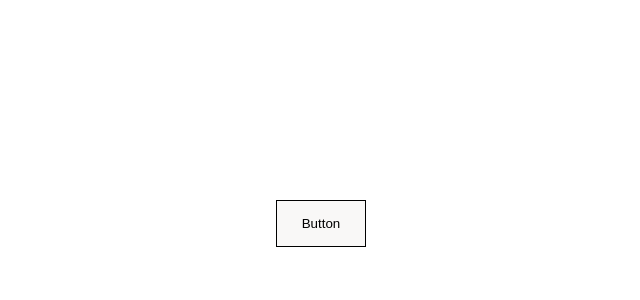
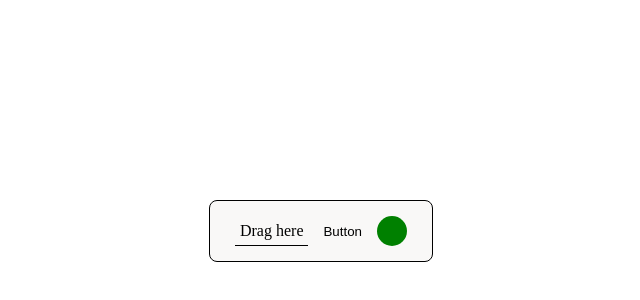
Before and after one commit to Vadim-Kostetskyi/spanky, a React (Create React App) app: page / in a window 1280 px wide. Shown: the part 100-400 px from the top of the page, without its empty margins (69-709 px from the left). Built offline with nearby package versions, Linux system fonts and the light colour scheme.

Commit message:
add swich

```diff
--- a/src/addedElements/components/NewButton/index.module.scss
+++ b/src/addedElements/components/NewButton/index.module.scss
@@ -4,7 +4,8 @@
   background-color: #f9f8f7;
 }
 
-.button {
+.button,
+input {
   font-family: Roboto;
   font-size: 14px;
   padding: 10px;
--- a/src/addedElements/components/NewButton/index.tsx
+++ b/src/addedElements/components/NewButton/index.tsx
@@ -1,8 +1,12 @@
-import React, { useState, useRef, useEffect } from "react";
+import React, { useState, useRef, useEffect, FC } from "react";
 import styles from "./index.module.scss";
 import MovingLayout from "components/MovingLayout";
 
-const NewButton: React.FC = () => {
+interface NewButtonProps {
+  editMode: boolean;
+}
+
+const NewButton: FC<NewButtonProps> = ({ editMode }) => {
   const [name, setName] = useState("button");
   const [isEditing, setIsEditing] = useState(false);
   const [inputValue, setInputValue] = useState(name);
@@ -24,16 +28,16 @@ const NewButton: React.FC = () => {
   };
 
   useEffect(() => {
-    if (isEditing && inputRef.current && spanRef.current) {
+    if (isEditing && inputRef.current && spanRef.current && editMode) {
       spanRef.current.textContent = inputValue || " ";
-      const newWidth = spanRef.current.offsetWidth;
+      const newWidth = spanRef.current.offsetWidth + 10;
       inputRef.current.style.width = `${newWidth}px`;
     }
   }, [inputValue, isEditing]);
 
   return (
     <MovingLayout style={styles.wrapper}>
-      {isEditing ? (
+      {editMode && isEditing ? (
         <>
           <input
             ref={inputRef}
@@ -43,6 +47,7 @@ const NewButton: React.FC = () => {
             onBlur={handleInputBlur}
             autoFocus
             className={styles.input}
+            style={{ width: inputRef.current?.style.width || "auto" }}
           />
           <span
             ref={spanRef}
--- a/src/components/MovingLayout/index.module.scss
+++ b/src/components/MovingLayout/index.module.scss
@@ -14,3 +14,9 @@
   background-color: blue;
   cursor: se-resize;
 }
+
+.dragHandle {
+  cursor: "move";
+  padding: 5px;
+  border-bottom: 1px solid black;
+}
--- a/src/components/MovingLayout/index.tsx
+++ b/src/components/MovingLayout/index.tsx
@@ -10,29 +10,25 @@ interface MovingLayoutProps {
   children: ReactNode;
   style?: string;
   startPosition?: Position;
+  noEdit?: boolean;
 }
 
 const MovingLayout: FC<MovingLayoutProps> = ({
   children,
   style,
   startPosition,
+  noEdit,
 }) => {
   const squareRef = useRef<HTMLDivElement | null>(null);
   const [resizing, setResizing] = useState(false);
   const [dragging, setDragging] = useState(false);
   const [startPos, setStartPos] = useState({ x: 0, y: 0 });
+  console.log(noEdit);
 
   const initialState = { x: -250, y: 300 };
-
   const [position, setPosition] = useState(startPosition || initialState);
 
   const handlePositionChange = (newPosition: { x: number; y: number }) => {
-    console.log(newPosition.x);
-
-    // setPosition((prevPosition) => ({
-    //   ...prevPosition,
-    //   position: newPosition,
-    // }));
     setPosition(newPosition);
   };
 
@@ -77,8 +73,12 @@ const MovingLayout: FC<MovingLayoutProps> = ({
         transform: `translate(${position.x}px, ${position.y}px)`,
         cursor: "move",
       }}
-      onMouseDown={handleMouseDownDrag}
     >
+      {noEdit ? null : (
+        <div className={styles.dragHandle} onMouseDown={handleMouseDownDrag}>
+          Drag here
+        </div>
+      )}
       {children}
     </div>
   );
--- /dev/null
+++ b/src/components/Toolbar/components/InstrumentButton/index.module.scss
@@ -0,0 +1,11 @@
+.disable,
+.enable {
+  width: 30px;
+  height: 30px;
+  border-radius: 50%;
+  background-color: red;
+}
+
+.enable {
+  background-color: green;
+}
--- /dev/null
+++ b/src/components/Toolbar/components/InstrumentButton/index.tsx
@@ -0,0 +1,23 @@
+import React, { FC, useState } from "react";
+import styles from "./index.module.scss";
+
+interface InstrumentButtonProps {
+  onSwitch: () => void;
+}
+
+const InstrumentButton: FC<InstrumentButtonProps> = ({ onSwitch }) => {
+  const [enabled, setEnabled] = useState(true);
+  const rr = () => {
+    setEnabled(!enabled);
+    onSwitch();
+  };
+
+  return (
+    <button
+      className={enabled ? styles.enable : styles.disable}
+      onClick={rr}
+    ></button>
+  );
+};
+
+export default InstrumentButton;
--- a/src/components/Toolbar/conteiners/Toolbar/index.module.scss
+++ b/src/components/Toolbar/conteiners/Toolbar/index.module.scss
@@ -1,7 +1,9 @@
-.layout {
+.wrapper {
   display: flex;
   align-items: center;
+  gap: 15px;
   padding: 15px 25px;
   border: 1px solid black;
+  border-radius: 8px;
   background-color: #f9f8f7;
 }
--- a/src/components/Toolbar/conteiners/Toolbar/index.tsx
+++ b/src/components/Toolbar/conteiners/Toolbar/index.tsx
@@ -1,15 +1,18 @@
 import React, { FC } from "react";
 import MovingLayout from "../../../MovingLayout";
+import AddButton from "../../components/AddButton";
+import InstrumentButton from "components/Toolbar/components/InstrumentButton";
 import styles from "./index.module.scss";
-import AddButton from "../../components/AddButton";
 
 interface ToolbarProps {
   onAddButton: (item: any) => void;
+  onSwitch: () => void;
 }
 
-const Toolbar: FC<ToolbarProps> = ({ onAddButton }) => (
-  <MovingLayout style={styles.layout}>
+const Toolbar: FC<ToolbarProps> = ({ onAddButton, onSwitch }) => (
+  <MovingLayout style={styles.wrapper}>
     <AddButton onAddButton={onAddButton} />
+    <InstrumentButton onSwitch={onSwitch} />
   </MovingLayout>
 );
 
--- a/src/pages/Main/index.jsx
+++ /dev/null
@@ -1,25 +0,0 @@
-import React, { useState } from "react";
-import Toolbar from "../../components/Toolbar/conteiners/Toolbar";
-
-const Main = () => {
-  const [elements, setElements] = useState([]);
-  const [editMode, setEditMode] = useState(false);
-
-  const addItem = (item) => {
-    setElements([...elements, item]);
-    console.log(elements);
-  };
-
-  const switchEditMode = () => setEditMode(!editMode);
-
-  return (
-    <div>
-      <Toolbar onAddButton={addItem} />
-      {elements.map((El, index) => (
-        <El key={index} />
-      ))}
-    </div>
-  );
-};
-
-export default Main;
--- /dev/null
+++ b/src/pages/Main/index.tsx
@@ -0,0 +1,30 @@
+import React, { useState } from "react";
+import Toolbar from "../../components/Toolbar/conteiners/Toolbar";
+import NewButton from "addedElements/components/NewButton";
+
+const Main = () => {
+  const [elements, setElements] = useState<
+    { Component: React.FC<{ editMode: boolean }>; key: number }[]
+  >([]);
+  const [editMode, setEditMode] = useState(true);
+
+  const addItem = (Component: React.FC<{ editMode: boolean }>) => {
+    setElements([...elements, { Component, key: Date.now() }]);
+  };
+
+  const switchEditMode = () => setEditMode(!editMode);
+
+  return (
+    <div>
+      <Toolbar
+        onAddButton={() => addItem(NewButton)}
+        onSwitch={switchEditMode}
+      />
+      {elements.map(({ Component, key }) => (
+        <Component key={key} editMode={editMode} />
+      ))}
+    </div>
+  );
+};
+
+export default Main;
```
